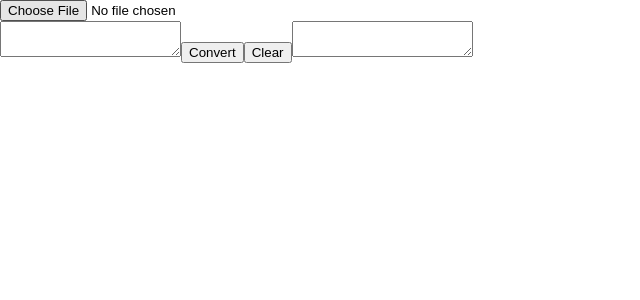
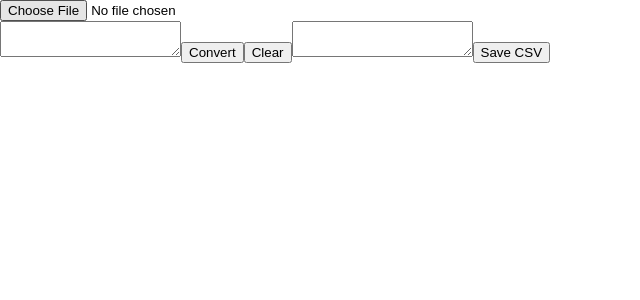
Before and after one commit to sandrarampal/JSONtoCSV-converter, a React (Vite) app: page / in a window 1280 px wide. Shown: the top 300 px of the page, without its empty margins (0-640 px from the left). Built offline with nearby package versions, Linux system fonts and the light colour scheme.

Commit message:
export to csv added

```diff
--- a/src/App.jsx
+++ b/src/App.jsx
@@ -27,13 +27,12 @@ function App() {
           const jsonData = e.target.result;
           setJson(jsonData);
         } catch (error) {
-          console.error(
-            "Erreur lors de la lecture ou de l'analyse du fichier JSON :",
-            error
-          );
+          console.error(error);
         }
       };
       reader.readAsText(file);
+    } else {
+      setError("File not found");
     }
   };
 
@@ -69,6 +68,17 @@ function App() {
     setCsv("");
   };
 
+  //exporter en CSV
+
+  const exportToCsv = (event) => {
+    const blob = new Blob([csv], { type: "text/csv" });
+    const url = URL.createObjectURL(blob);
+    const link = document.createElement("a");
+    link.href = url;
+    link.download = "download.csv";
+    link.click();
+  };
+
   return (
     <section>
       <div>
@@ -82,6 +92,7 @@ function App() {
         <Button onClick={handleConversion} content="Convert" />
         <Button onClick={handleClear} content="Clear" />
         <InputArea name="csvConvert" id="csvConvert" defaultValue={csv} />
+        <Button onClick={exportToCsv} content="Save CSV" />
         {error && <span>{error}</span>}
       </div>
     </section>
```
